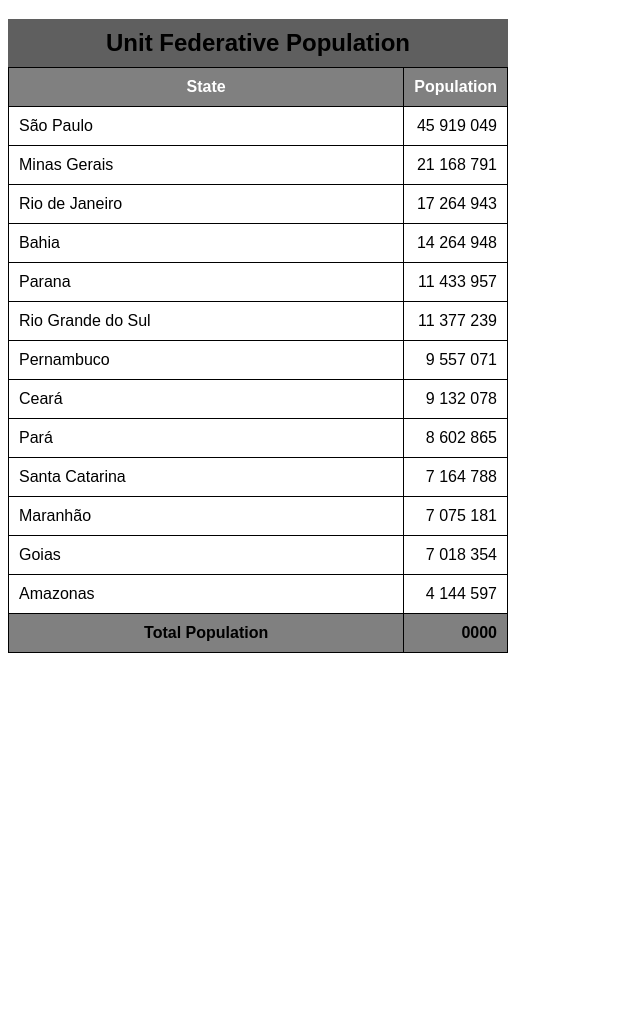
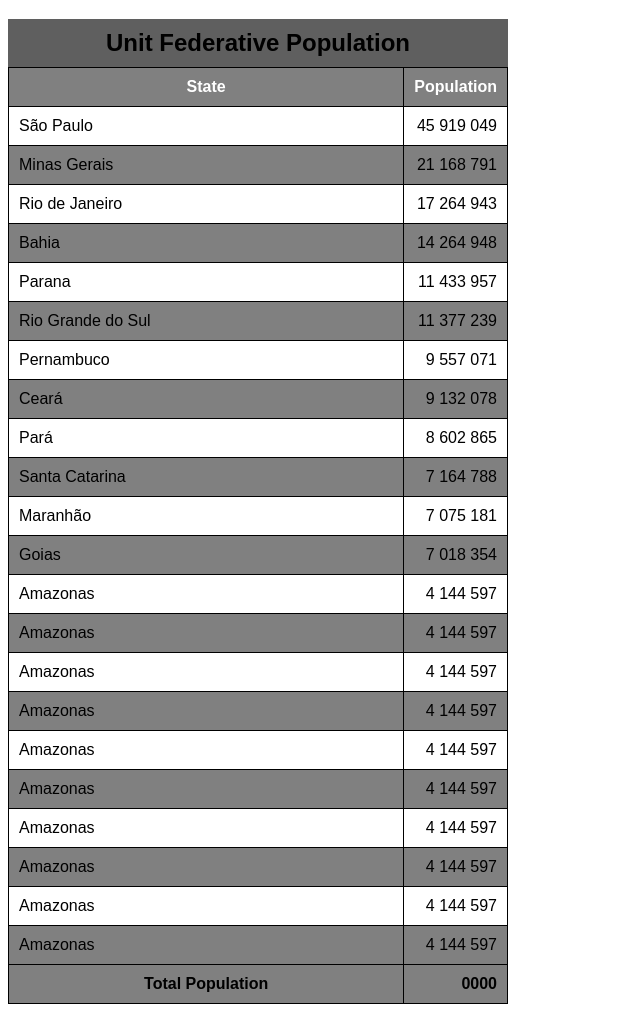
Before and after one commit to brunobuks/HTML-CSs, a plain HTML site: page ex023/sheet002.html in a window 1280 px wide. Shown: the part 61-1073 px from the top of the page, without its empty margins (0-640 px from the left). Before the commit the page ends 800 px from the top, so only its background shows below. Drawn offline with Linux system fonts and the light colour scheme.

Commit message:
a new sheet

```diff
--- a/ex023/sheet002.html
+++ b/ex023/sheet002.html
@@ -12,6 +12,7 @@
         table {
             width: 500px;
             border-collapse: collapse;
+            position: relative;
         }
 
         td, th {
@@ -33,6 +34,16 @@
         thead {
             background-color: gray;
             color: white;
+        }
+
+        thead > tr > th {
+            position: sticky;
+            top: -1px;
+            background-color: gray;
+        }
+
+        tbody > tr:nth-child(2n) {
+            background-color: gray;
         }
 
         tfoot {
@@ -104,6 +115,42 @@
                 <td>Amazonas</td>
                 <td class="num">4 144 597</td>
             </tr>
+            <tr>
+                <td>Amazonas</td>
+                <td class="num">4 144 597</td>
+            </tr>
+            <tr>
+                <td>Amazonas</td>
+                <td class="num">4 144 597</td>
+            </tr>
+            <tr>
+                <td>Amazonas</td>
+                <td class="num">4 144 597</td>
+            </tr>
+            <tr>
+                <td>Amazonas</td>
+                <td class="num">4 144 597</td>
+            </tr>
+            <tr>
+                <td>Amazonas</td>
+                <td class="num">4 144 597</td>
+            </tr>
+            <tr>
+                <td>Amazonas</td>
+                <td class="num">4 144 597</td>
+            </tr>
+            <tr>
+                <td>Amazonas</td>
+                <td class="num">4 144 597</td>
+            </tr>
+            <tr>
+                <td>Amazonas</td>
+                <td class="num">4 144 597</td>
+            </tr>
+            <tr>
+                <td>Amazonas</td>
+                <td class="num">4 144 597</td>
+            </tr>
         </tbody>
         <tfoot>
             <tr>
```
Also changed, not shown: ex023/sheet003.html (added, +49 -0 lines).
